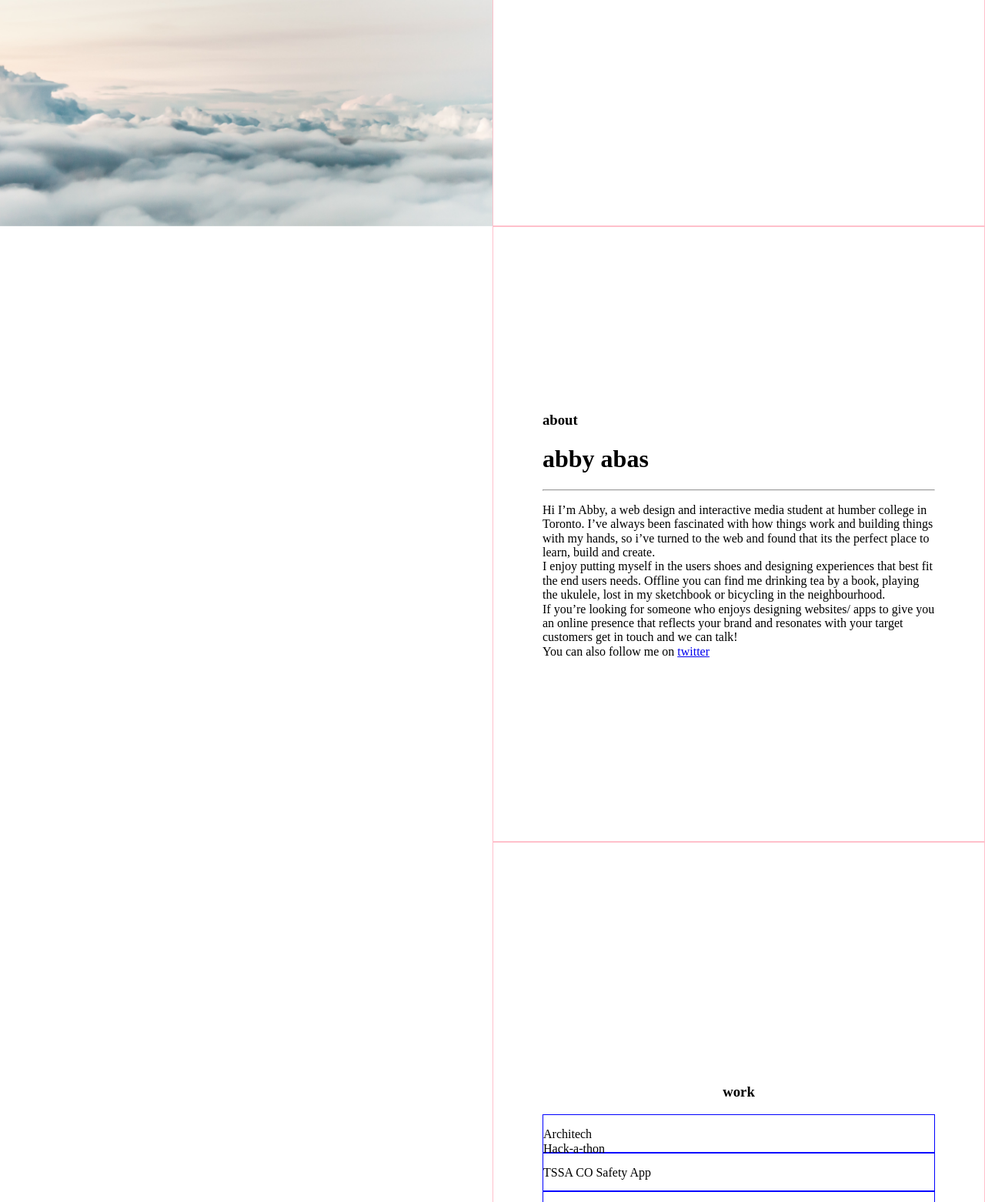
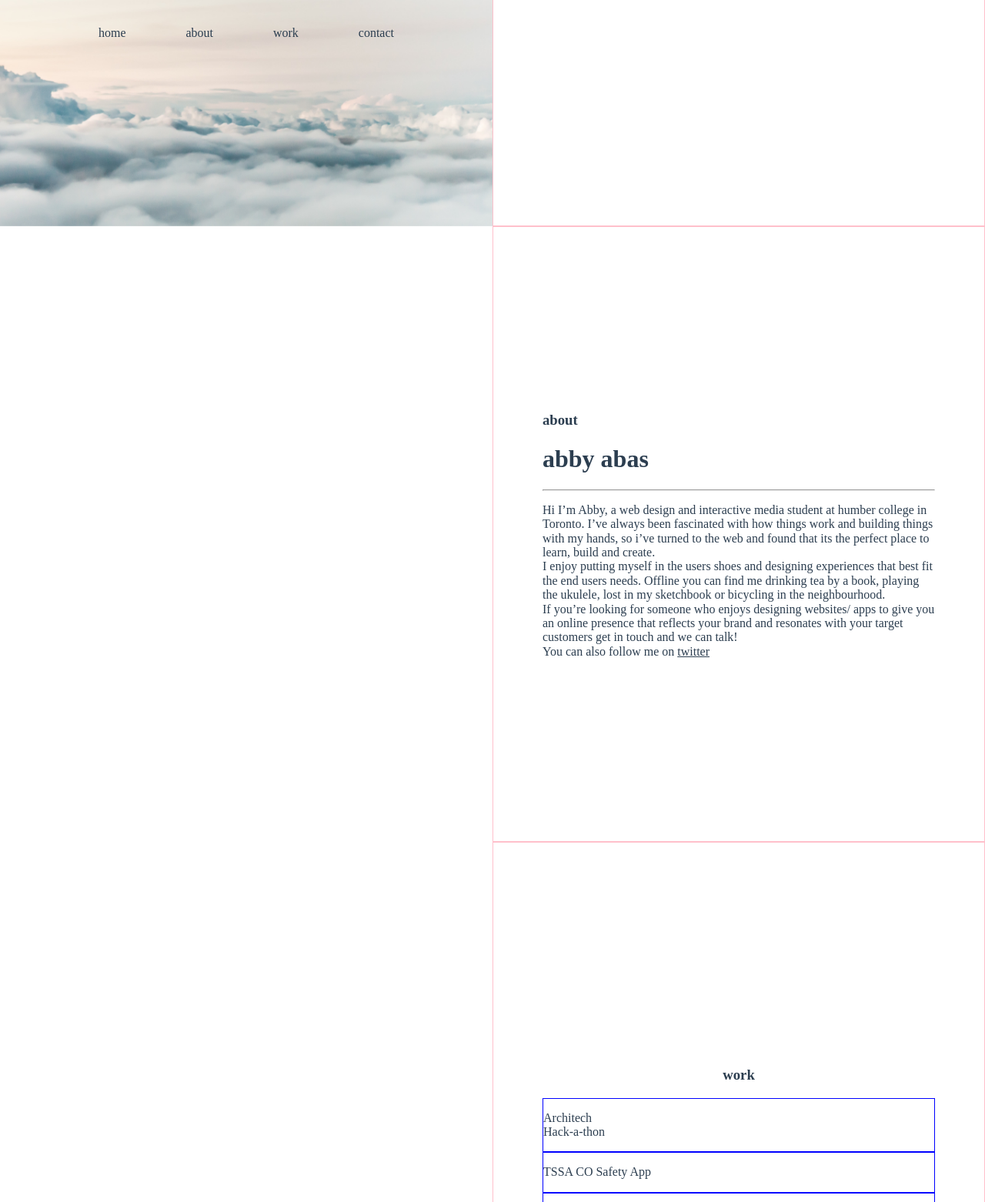
Before and after one commit to abbigailabas/portfoliosite, a website: page index.html in a window 1280 px wide. Shown: the part 506-2068 px from the top of the page at 77% size. Drawn offline with nearby package versions, Linux system fonts and the light colour scheme.

Commit message:
i london i see france i see abbyabas' nav. also working on the work boxes. the height is pissing me off.

```diff
--- a/index.html
+++ b/index.html
@@ -15,19 +15,18 @@
 			<div class="main-heroBG"></div>
 				<div class="hero__content">
 					<h1 class="hero__content__title">abby abas</h1>
+					<nav class="nav">
+						<ul class="main-nav">
+							<li class="main-nav__link"><a href="#intro">home</a></li>
+							<li class="main-nav__link"><a href="#about">about</a></li>
+							<li class="main-nav__link"><a href="#work">work</a></li>
+							<li class="main-nav__link"><a href="#contact">contact</a></li>
+						</ul>
+					</nav>
 				</div>
 
 
-			<div id="nav" class="nav-div">
-				<nav class="nav">
-					<ul class="ul">
-						<li class="li"><a href="#home">home</a></li>
-						<li class="li"><a href="#about">about</a></li>
-						<li class="li"><a href="#work">work</a></li>
-						<li class="li"><a href="#contact">contact</a></li>
-					</ul>
-				</nav>
-			</div>
+
 
 		</section> <!-- hero end -->
 
--- a/style.css
+++ b/style.css
@@ -12,6 +12,7 @@
 
 *{
 	box-sizing: border-box;
+	color: #2c3e50;
 }
 
 /*
@@ -24,7 +25,17 @@ nav
 	display: flex;
     justify-content: space-between;
     padding: 0;
+    list-style-type: none;
+
 }
+.main-nav__link{
+	display: inline-block;
+}
+.main-nav__link a{
+	text-decoration: none;
+}
+
+
 .main-content__section{
 	display: flex;
 	-webkit-flex-direction: column;
@@ -56,7 +67,7 @@ nav
 	width: 50%;
 	height: 100%;
 	// background-position-x: 0%;
- //    background-position-y: 50%;
+	// background-position-y: 50%;
  	overflow: hidden;
 
 }
@@ -111,11 +122,7 @@ nav
 /*
 work section
  */
-.box{
-	width: 100%;
-	height: 50px;
-	border: 1px solid blue;
-}
+
 .work__content{
 	display: flex;
 	-webkit-flex-direction: column;
@@ -124,6 +131,18 @@ work section
 	-o-flex-direction: column;
 	flex-direction: column;
 
+
 	width: 100%;
 	height: 100%;
+
 }
+.work__content > div {
+	flex: 1;
+}
+.box{
+	width: 100%;
+	height: 33.3%;
+	border: 1px solid blue;
+
+	align-items: stretch;
+}
```
